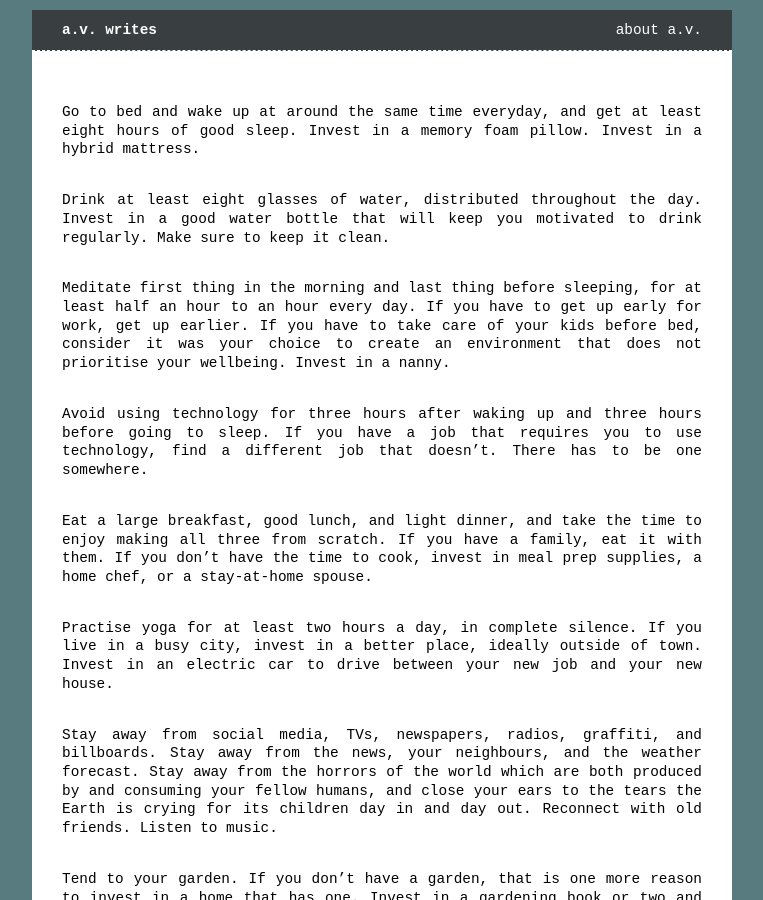
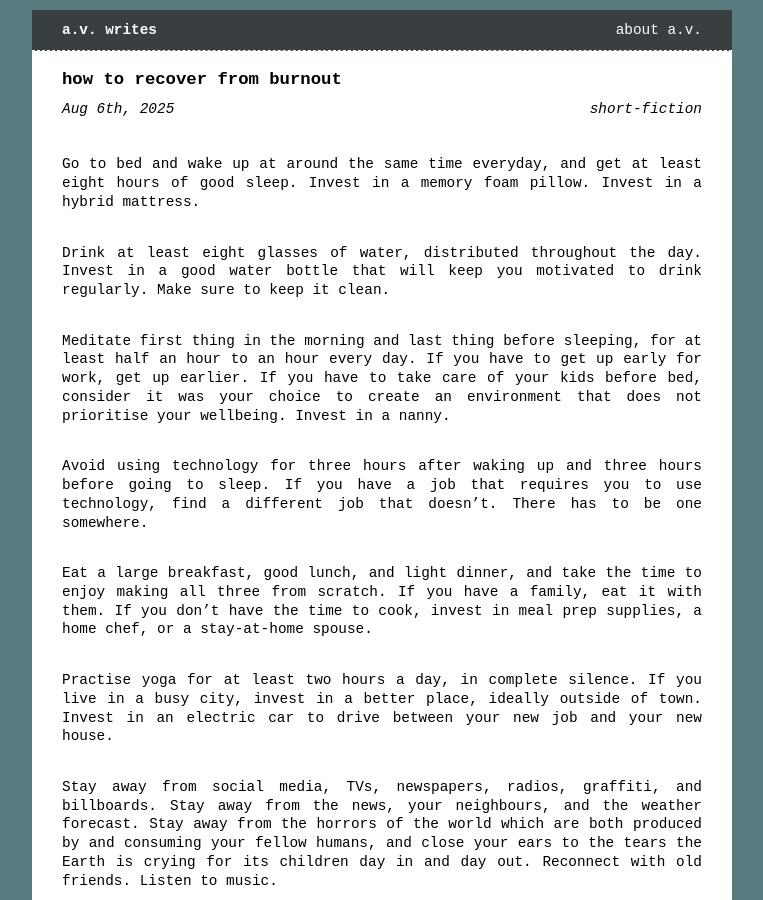
Before and after one commit to alepoptosis/alepoptosis.github.io, a Jekyll site: the page built from _posts/2025-08-06-how-to-recover-from-burnout.md, in a window 1280 px wide and 900 px high. Shown: the whole window, without its empty margins (258-1021 px from the left). Built offline with Jekyll 4.4.1, drawn with Linux system fonts in a browser that asks for light colours.

Commit message:
make post template

```diff
--- /dev/null
+++ b/_layouts/post_template.html
@@ -0,0 +1,11 @@
+---
+layout: template
+---
+
+<h1>{{ page.title }}</h1>
+<div class="writing-meta">
+    <div>{{ page.date | date_to_string: "ordinal", "US" }}</div>
+    <div>{{ page.category }}</div>
+</div>
+
+{{ content }}
--- a/_posts/2025-08-06-how-to-recover-from-burnout.md
+++ b/_posts/2025-08-06-how-to-recover-from-burnout.md
@@ -73,5 +73,3 @@
     feeling refreshed, energised, and ready to take on the day!
 
 Last but not least, invest in good multivitamins.
-
-</div>
```
Also changed, not shown: other parts of _posts/2025-08-06-how-to-recover-from-burnout.md (+1 -1 lines).
